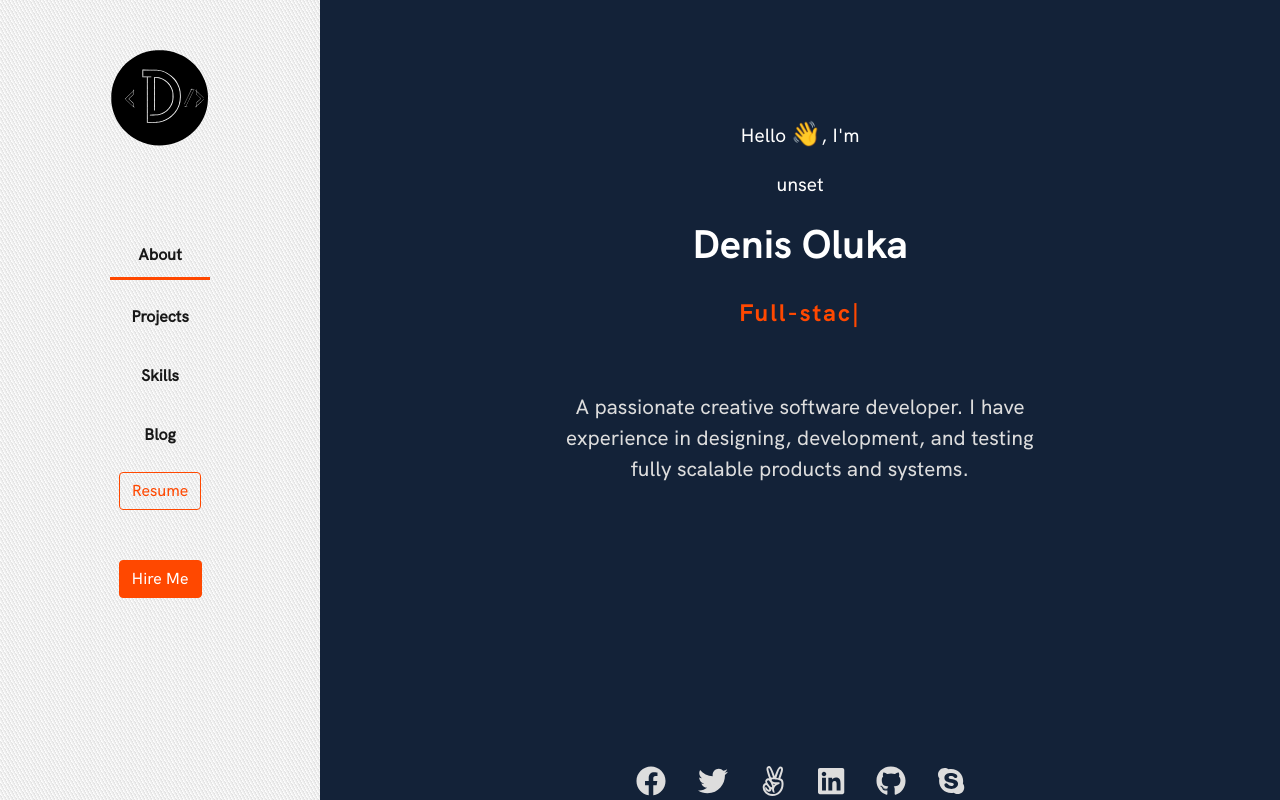
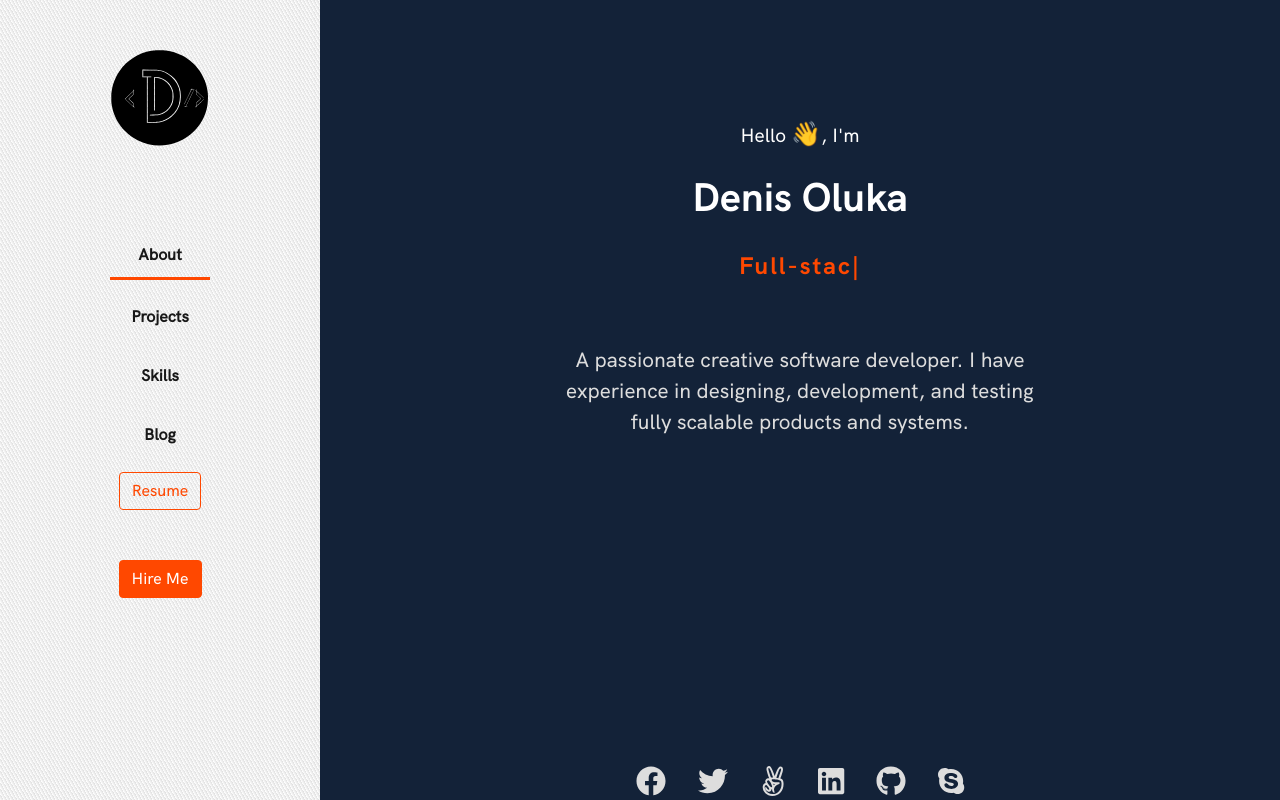
Before and after one commit to OlukaDenis/Portfolio, a React (Create React App) app: page / in a window 1280 px wide. Built offline with nearby package versions, Linux system fonts and the light colour scheme; no server answers.

Commit message:
:wrench: Fix env

```diff
--- a/src/App.js
+++ b/src/App.js
@@ -13,7 +13,7 @@ import BlogLayout from './containers/BlogLayout';
 import SideBar from './components/SideBar';
 import initFontAwesome from './utils/initFontAwesome';
 
-const trackingId = 'UA-161206924-2';
+const trackingId = process.env.REACT_APP_ANALYTICS_ID;
 initFontAwesome();
 
 const App = () => {
--- a/src/containers/AboutLayout.js
+++ b/src/containers/AboutLayout.js
@@ -70,7 +70,7 @@ const AboutLayout = () => {
                   <span role="img" aria-label="hi">👋</span>
                   , I&apos;m
                 </h4>
-                <h4>{process.env.REACT_APP_ANALYTICS_ID}</h4>
+
                 <h1 className="name">Denis Oluka</h1>
 
                 <StartTyping />
```
